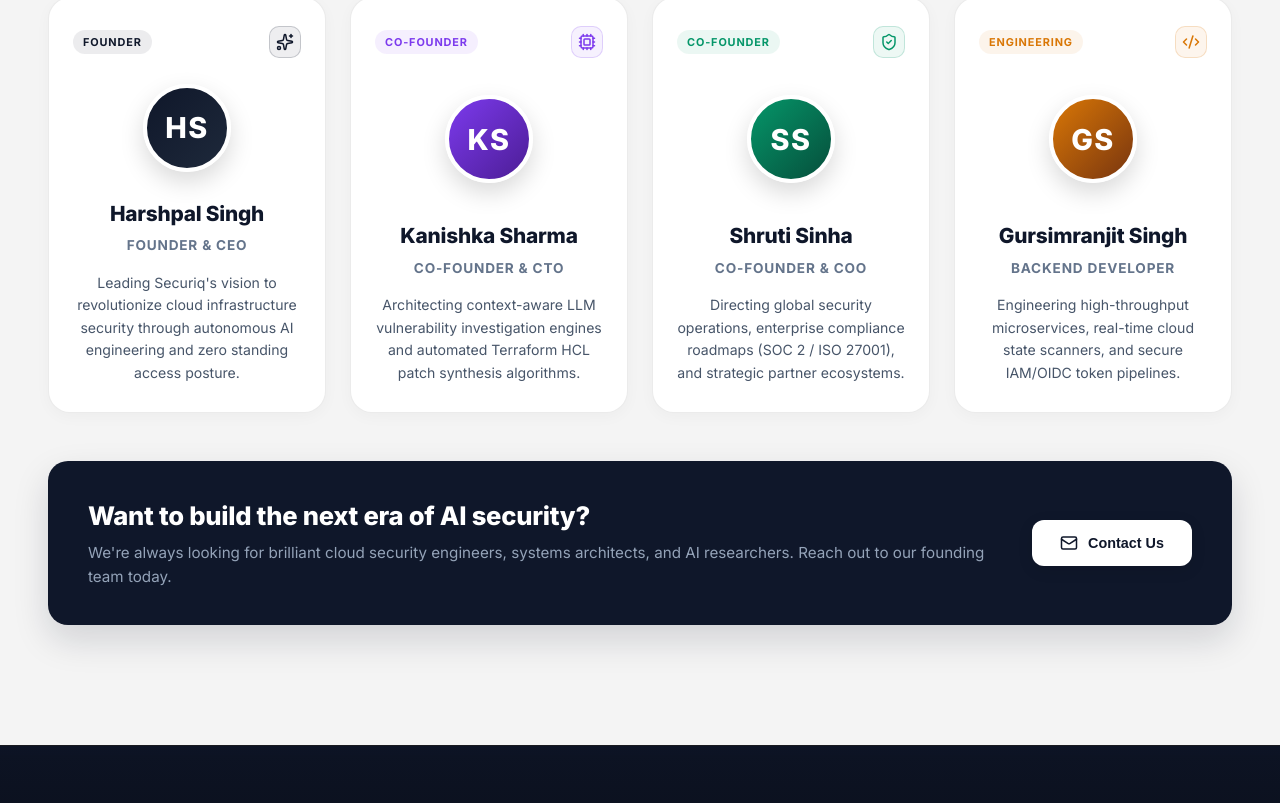
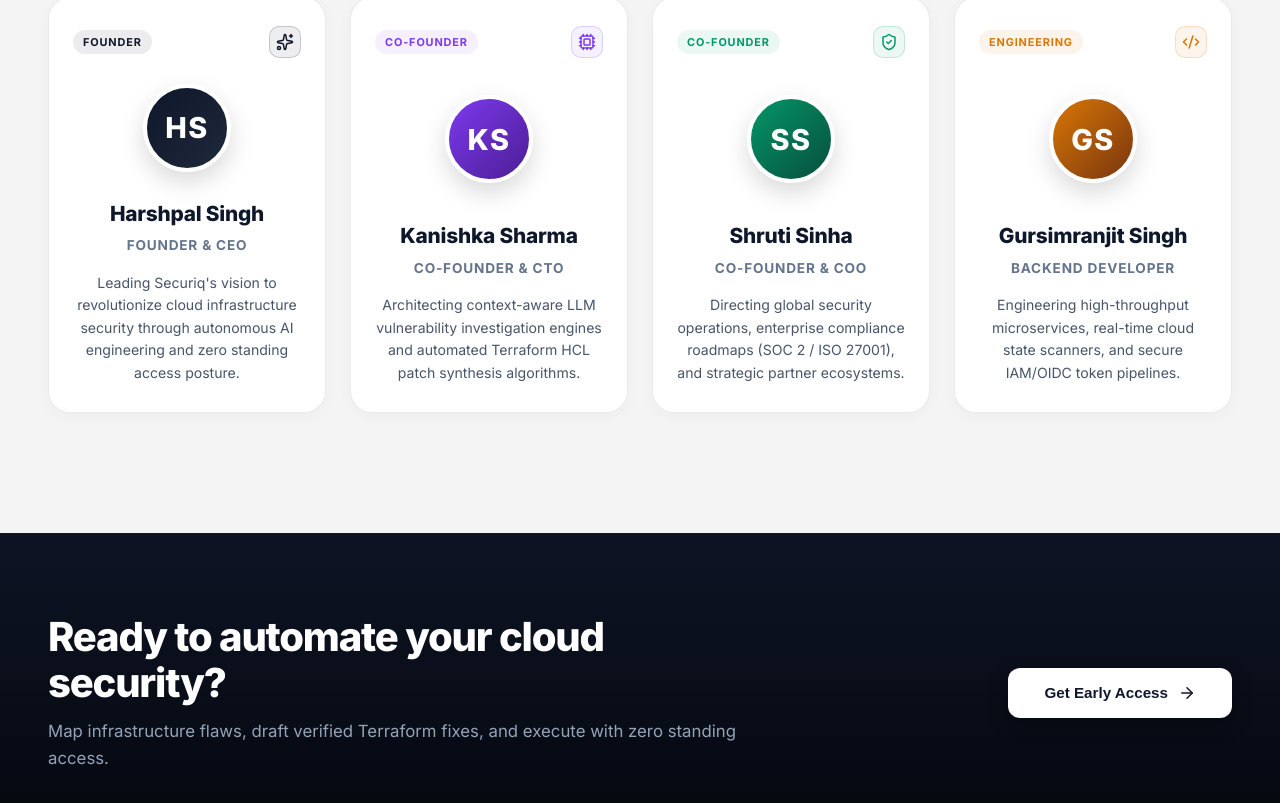
Before and after one commit to erharsh237/securiq, a React (Vite) app: page /team in a window 1280 px wide. Shown: the part 413-1216 px from the top of the page. Built offline with nearby package versions, Linux system fonts and the light colour scheme.

Commit message:
fix(team): remove bottom join banner from TeamPage

```diff
--- a/src/pages/TeamPage.css
+++ b/src/pages/TeamPage.css
@@ -67,7 +67,7 @@
   display: grid;
   grid-template-columns: repeat(4, 1fr);
   gap: 24px;
-  margin-bottom: 48px;
+  margin-bottom: 0;
 }
 
 /* Team Card */
--- a/src/pages/TeamPage.jsx
+++ b/src/pages/TeamPage.jsx
@@ -1,6 +1,6 @@
 import React from 'react';
 import { motion } from 'framer-motion';
-import { Mail, ShieldCheck, Sparkles, Code2, Cpu } from 'lucide-react';
+import { ShieldCheck, Sparkles, Code2, Cpu } from 'lucide-react';
 import './TeamPage.css';
 
 const teamMembers = [
@@ -50,7 +50,7 @@ const teamMembers = [
   },
 ];
 
-export default function TeamPage({ onOpenContactModal }) {
+export default function TeamPage() {
   return (
     <div className="team-page-wrapper">
       <div className="team-page-container">
@@ -117,26 +117,6 @@ export default function TeamPage({ onOpenContactModal }) {
           })}
         </div>
 
-        {/* Join Us Bottom Banner */}
-        <motion.div
-          className="team-join-banner"
-          initial={{ opacity: 0, y: 35 }}
-          animate={{ opacity: 1, y: 0 }}
-          transition={{ duration: 0.6, delay: 0.5 }}
-        >
-          <div className="banner-join-content">
-            <h2 className="banner-join-title">Want to build the next era of AI security?</h2>
-            <p className="banner-join-desc">
-              We're always looking for brilliant cloud security engineers, systems architects, and AI researchers. Reach out to our founding team today.
-            </p>
-          </div>
-
-          <button className="btn-join-cta" onClick={onOpenContactModal}>
-            <Mail size={18} />
-            <span>Contact Us</span>
-          </button>
-        </motion.div>
-
       </div>
     </div>
   );
```
